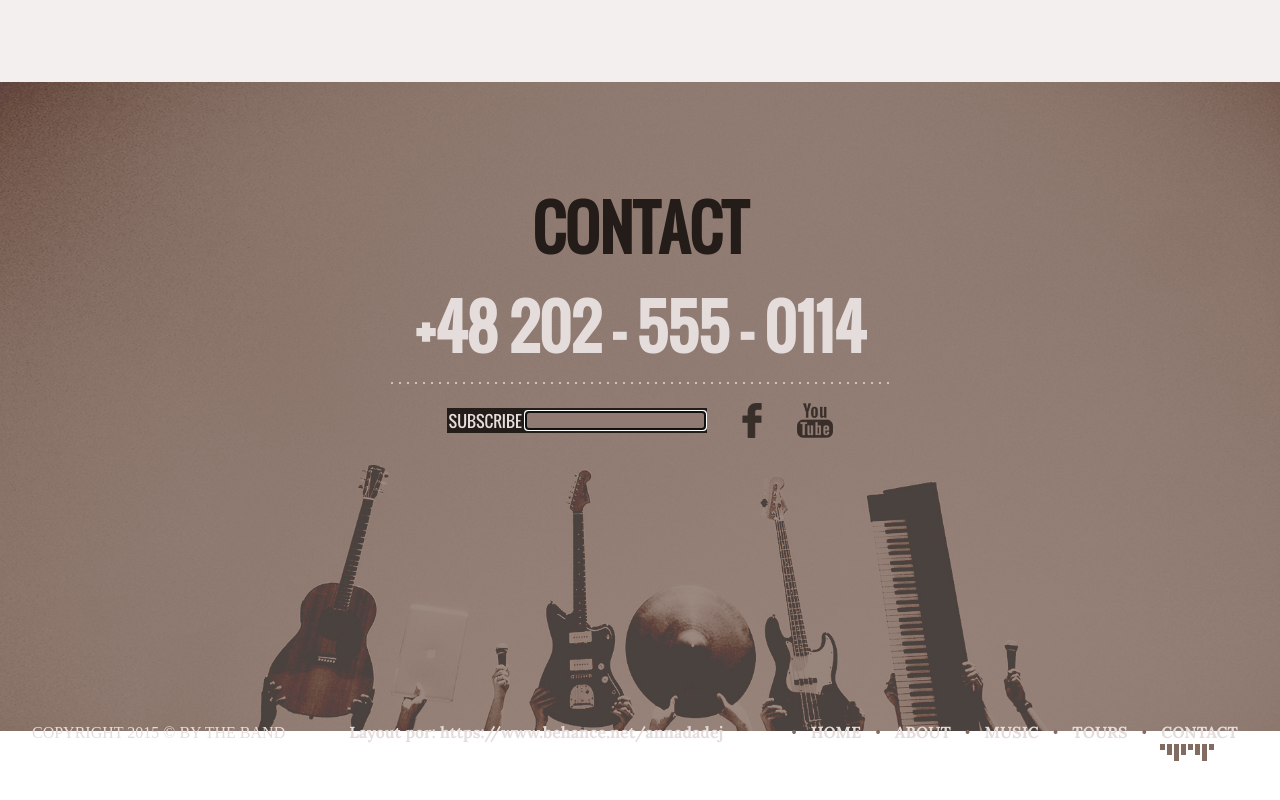
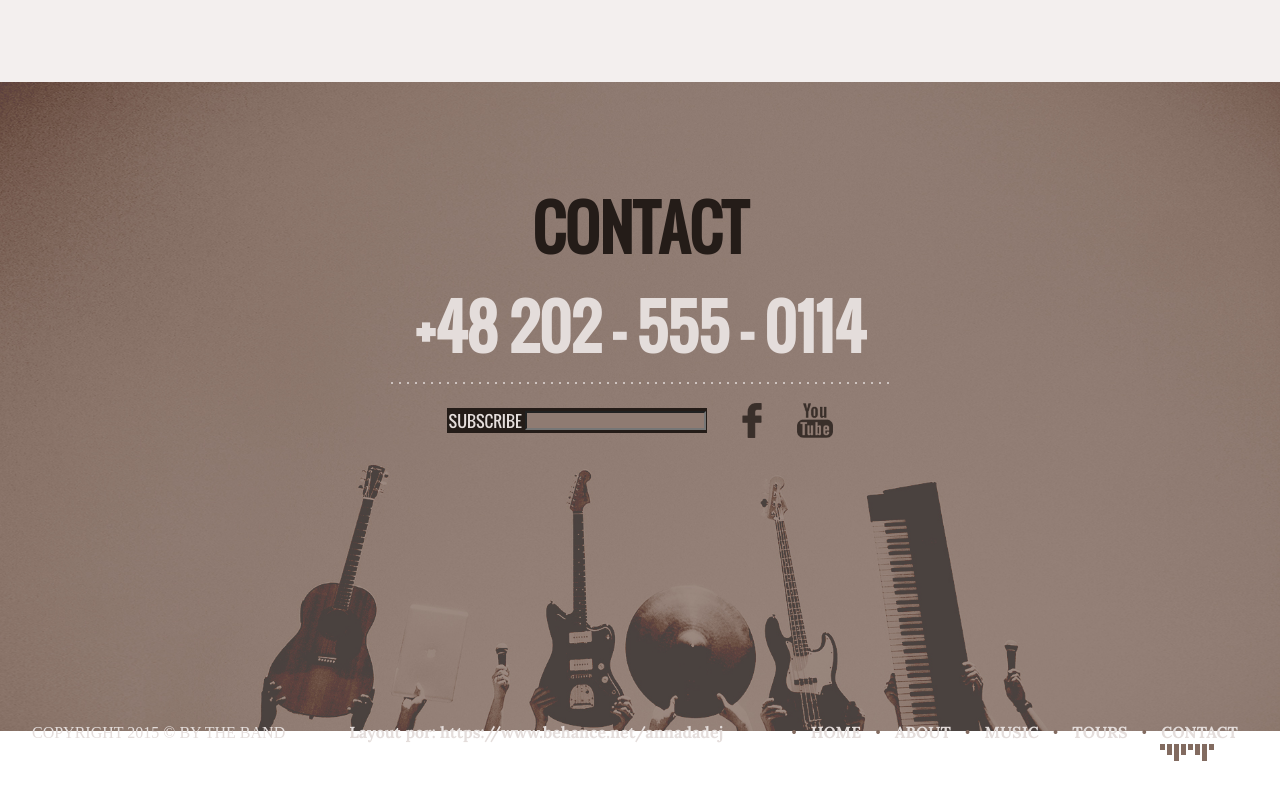
Before and after one commit to nahinMSM/Desafio-Front-End-Mentor, a plain HTML site: page index.html in a window 1280 px wide. Shown: the part 3118-3918 px from the top of the page. Drawn offline with Linux system fonts and the light colour scheme.

Commit message:
corrigindo autofocus

```diff
--- a/index.html
+++ b/index.html
@@ -201,7 +201,7 @@
         <div class="Busca-e-midia">
             <div class="busca">
                 <label for="busca">SUBSCRIBE</label>
-                <input type="search" name="busca " autofocus>
+                <input type="search" name="busca ">
             </div>
             <a href="#"><img src="img/icon-midia-f.png"></a>
             <a href="#"><img src="img/icon-midia-youtube.png"></a>
```
